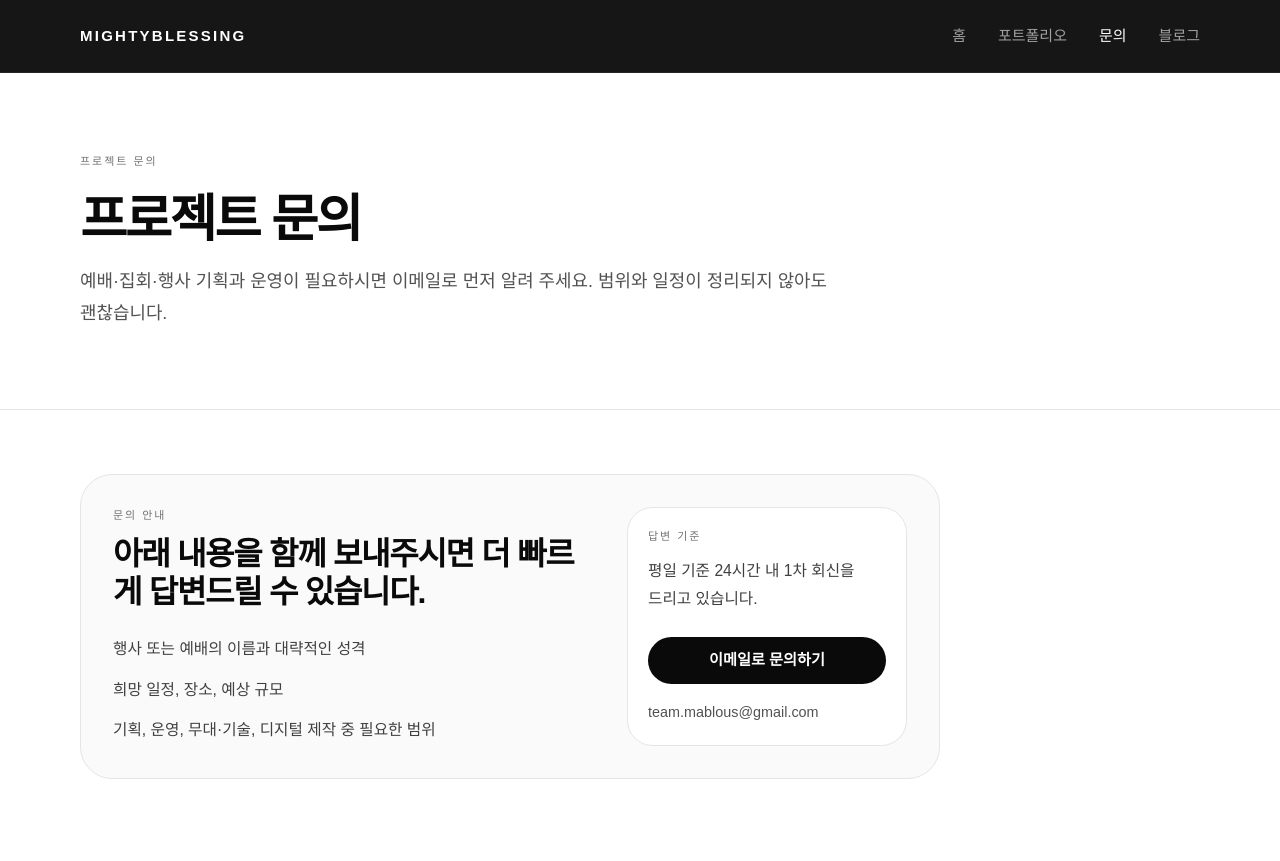
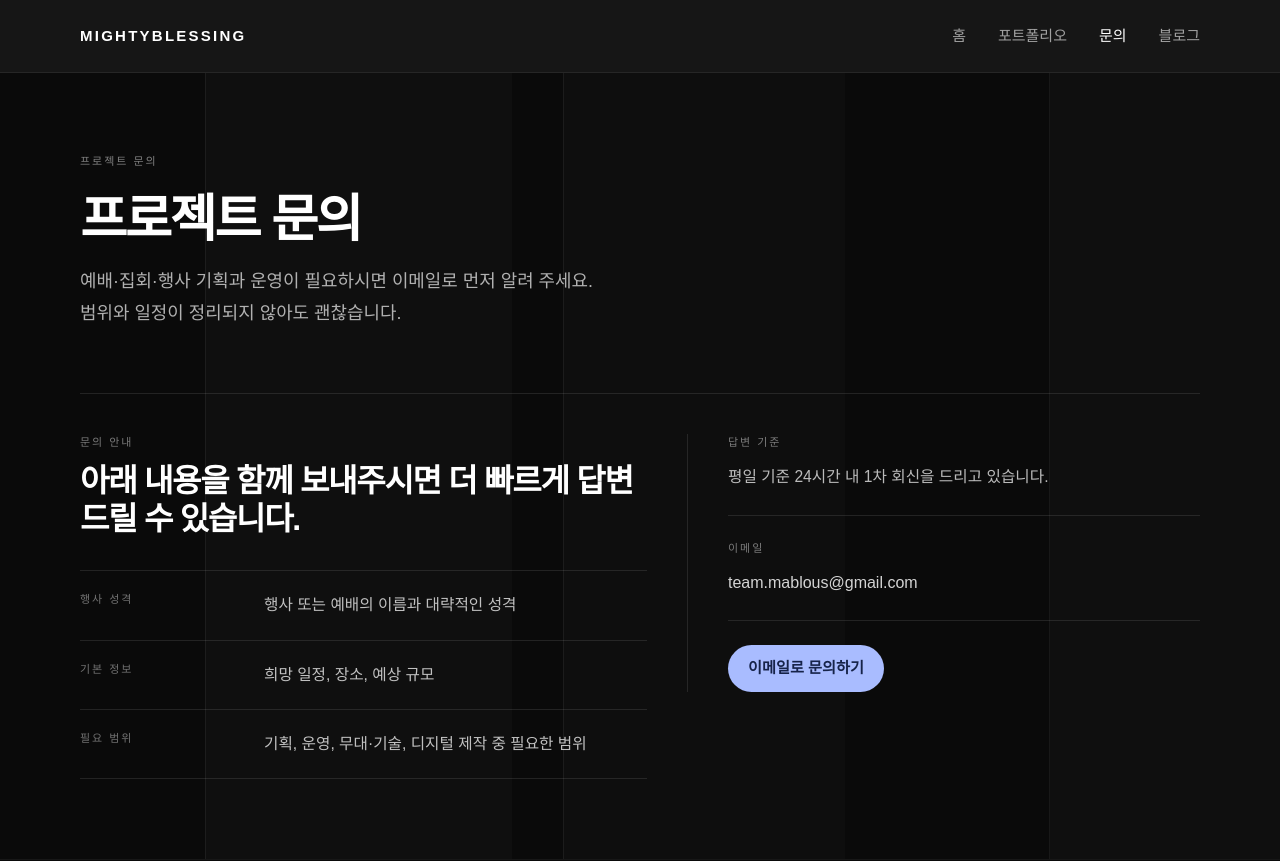
Before and after one commit to MightyBlessing/mightyblessing-site, a Next.js app: page /inquiry in a window 1280 px wide. Shown: the top 861 px of the page. Built offline with nearby package versions, Linux system fonts and the light colour scheme; a web font is replaced by a local one.

Commit message:
feat: refine portfolio and inquiry presentation

```diff
--- a/app/globals.css
+++ b/app/globals.css
@@ -53,3 +53,26 @@ body {
 .no-scrollbar::-webkit-scrollbar {
   display: none;
 }
+
+.scroll-cue-pulse {
+  animation: scroll-cue-pulse 1.8s ease-in-out infinite;
+}
+
+@keyframes scroll-cue-pulse {
+  0%,
+  100% {
+    opacity: 0.35;
+    transform: translateY(0);
+  }
+
+  50% {
+    opacity: 1;
+    transform: translateY(8px);
+  }
+}
+
+@media (prefers-reduced-motion: reduce) {
+  .scroll-cue-pulse {
+    animation: none;
+  }
+}
--- a/app/inquiry/page.tsx
+++ b/app/inquiry/page.tsx
@@ -1,44 +1,83 @@
-import { PageHero } from "@/components/PageHero";
-
 export default function InquiryPage() {
   return (
-    <>
-      <PageHero
-        eyebrow="프로젝트 문의"
-        title="프로젝트 문의"
-        subtitle="예배·집회·행사 기획과 운영이 필요하시면 이메일로 먼저 알려 주세요. 범위와 일정이 정리되지 않아도 괜찮습니다."
-      />
-      <section className="container-wide py-12 sm:py-16">
-        <div className="max-w-[860px] rounded-[2rem] border border-neutral-200 bg-neutral-50 p-6 sm:p-8">
-          <div className="grid gap-8 lg:grid-cols-[minmax(0,1fr)_280px]">
+    <section className="relative overflow-hidden border-b border-neutral-900 bg-neutral-950 text-white">
+      <div aria-hidden="true" className="pointer-events-none absolute inset-0">
+        <div className="absolute inset-y-0 left-[16%] w-[24%] bg-white/[0.022]" />
+        <div className="absolute inset-y-0 left-[44%] hidden w-[22%] bg-white/[0.016] lg:block" />
+        <div className="absolute inset-y-0 right-0 w-[18%] bg-white/[0.02]" />
+        <div className="absolute inset-y-0 left-[16%] w-px bg-white/6" />
+        <div className="absolute inset-y-0 left-[44%] hidden w-px bg-white/6 lg:block" />
+        <div className="absolute inset-y-0 right-[18%] w-px bg-white/6" />
+      </div>
+
+      <div className="container-wide relative py-16 sm:py-20">
+        <p className="mb-5 text-[11px] font-medium uppercase tracking-[0.18em] text-white/48">프로젝트 문의</p>
+        <h1 className="max-w-[920px] text-[2.05rem] leading-[1.16] font-semibold tracking-[-0.045em] text-white break-keep sm:text-[3.2rem]">
+          프로젝트 문의
+        </h1>
+        <p className="mt-4 max-w-[760px] text-[1.02rem] leading-[1.8] text-white/68 break-keep sm:text-[1.12rem]">
+          예배·집회·행사 기획과 운영이 필요하시면 이메일로 먼저 알려 주세요.
+          <br className="hidden sm:block" />
+          범위와 일정이 정리되지 않아도 괜찮습니다.
+        </p>
+
+        <section className="pt-12 sm:pt-16">
+          <div className="border-t border-white/10 pt-10">
+            <div className="grid gap-10 lg:grid-cols-[minmax(0,1.05fr)_minmax(280px,0.95fr)] lg:items-start">
               <div>
-              <p className="text-[11px] font-medium uppercase tracking-[0.18em] text-neutral-500">문의 안내</p>
-              <h2 className="mt-3 text-[1.5rem] leading-[1.18] font-semibold tracking-[-0.04em] text-neutral-950 sm:text-[2rem]">
+                <p className="text-[11px] font-medium uppercase tracking-[0.18em] text-white/45">문의 안내</p>
+                <h2 className="mt-3 max-w-[580px] text-[1.5rem] leading-[1.18] font-semibold tracking-[-0.04em] text-white sm:text-[2rem]">
                   아래 내용을 함께 보내주시면 더 빠르게 답변드릴 수 있습니다.
                 </h2>
-              <ul className="mt-6 space-y-3 text-[0.98rem] leading-[1.8] text-neutral-700 break-keep">
-                <li>행사 또는 예배의 이름과 대략적인 성격</li>
-                <li>희망 일정, 장소, 예상 규모</li>
-                <li>기획, 운영, 무대·기술, 디지털 제작 중 필요한 범위</li>
-              </ul>
+
+                <div className="mt-8 border-t border-white/10">
+                  <div className="grid gap-4 border-b border-white/10 py-5 sm:grid-cols-[160px_minmax(0,1fr)] sm:gap-6">
+                    <p className="text-[11px] font-medium uppercase tracking-[0.18em] text-white/42">행사 성격</p>
+                    <p className="text-[0.98rem] leading-[1.8] text-white/74 break-keep">
+                      행사 또는 예배의 이름과 대략적인 성격
+                    </p>
+                  </div>
+                  <div className="grid gap-4 border-b border-white/10 py-5 sm:grid-cols-[160px_minmax(0,1fr)] sm:gap-6">
+                    <p className="text-[11px] font-medium uppercase tracking-[0.18em] text-white/42">기본 정보</p>
+                    <p className="text-[0.98rem] leading-[1.8] text-white/74 break-keep">
+                      희망 일정, 장소, 예상 규모
+                    </p>
+                  </div>
+                  <div className="grid gap-4 border-b border-white/10 py-5 sm:grid-cols-[160px_minmax(0,1fr)] sm:gap-6">
+                    <p className="text-[11px] font-medium uppercase tracking-[0.18em] text-white/42">필요 범위</p>
+                    <p className="text-[0.98rem] leading-[1.8] text-white/74 break-keep">
+                      기획, 운영, 무대·기술, 디지털 제작 중 필요한 범위
+                    </p>
+                  </div>
+                </div>
               </div>
 
-            <div className="rounded-[1.6rem] border border-neutral-200 bg-white p-5">
-              <p className="text-[11px] font-medium uppercase tracking-[0.18em] text-neutral-500">답변 기준</p>
-              <p className="mt-3 text-[0.98rem] leading-[1.8] text-neutral-700 break-keep">
+              <div className="border-t border-white/10 pt-6 lg:border-t-0 lg:border-l lg:pt-0 lg:pl-10">
+                <div className="border-b border-white/10 pb-6">
+                  <p className="text-[11px] font-medium uppercase tracking-[0.18em] text-white/45">답변 기준</p>
+                  <p className="mt-3 text-[0.98rem] leading-[1.8] text-white/72 break-keep">
                     평일 기준 24시간 내 1차 회신을 드리고 있습니다.
                   </p>
+                </div>
+
+                <div className="border-b border-white/10 py-6">
+                  <p className="text-[11px] font-medium uppercase tracking-[0.18em] text-white/45">이메일</p>
+                  <p className="mt-3 text-[1rem] leading-[1.7] text-white/82 break-keep">team.mablous@gmail.com</p>
+                </div>
+
+                <div className="pt-6">
                   <a
                     href="mailto:team.mablous@gmail.com"
-                className="mt-6 inline-flex w-full items-center justify-center rounded-full bg-neutral-950 px-5 py-3 text-[0.95rem] font-semibold text-white transition-colors hover:bg-neutral-800"
+                    className="inline-flex items-center justify-center rounded-full bg-[#a9bcff] px-5 py-3 text-[0.95rem] font-semibold text-[#162349] transition-colors hover:bg-[#bfd0ff]"
                   >
                     이메일로 문의하기
                   </a>
-              <p className="mt-4 text-[0.9rem] leading-[1.7] text-neutral-600 break-keep">team.mablous@gmail.com</p>
+                </div>
               </div>
             </div>
           </div>
         </section>
-    </>
+      </div>
+    </section>
   );
 }
--- a/components/Footer.tsx
+++ b/components/Footer.tsx
@@ -10,7 +10,7 @@ const links = [
 
 export function Footer() {
   return (
-    <footer className="mt-24 bg-neutral-950 pb-12 pt-16 text-neutral-300">
+    <footer className="bg-neutral-950 pb-12 pt-16 text-neutral-300">
       <div className="container-wide">
         <div className="mb-12 flex flex-col gap-10 sm:flex-row sm:items-start sm:justify-between">
           <div className="max-w-md">
--- a/components/home/ProofStripSection.tsx
+++ b/components/home/ProofStripSection.tsx
@@ -1,12 +1,19 @@
 export function ProofStripSection() {
   return (
-    <section className="border-y border-neutral-200 bg-neutral-50 py-16 sm:py-20">
-      <div className="container-wide">
-        <p className="mb-4 text-[11px] font-medium uppercase tracking-[0.18em] text-neutral-500">함께 붙드는 말씀</p>
-        <blockquote className="max-w-[920px] text-[1.45rem] leading-[1.55] font-medium tracking-[-0.03em] text-neutral-950 break-keep sm:text-[2rem]">
+    <section className="relative overflow-hidden border-y border-neutral-800 bg-neutral-900 py-16 text-white sm:py-20">
+      <div
+        aria-hidden="true"
+        className="pointer-events-none absolute inset-x-0 top-1/2 -translate-y-1/2 text-center text-[4.6rem] leading-none font-semibold tracking-[-0.08em] text-white/[0.05] uppercase sm:text-[7rem] lg:text-[11rem]"
+      >
+        Hebrews
+      </div>
+      <div className="container-wide relative text-center">
+        <p className="mb-4 text-[11px] font-medium uppercase tracking-[0.18em] text-white/48">함께 붙드는 말씀</p>
+        <blockquote className="mx-auto max-w-[920px] text-[1.52rem] leading-[1.48] font-medium tracking-[-0.03em] text-white break-keep sm:text-[2.2rem]">
           &ldquo;그런즉 우리도 그의 치욕을 짊어지고 영문 밖으로 그에게 나아가자&rdquo;
         </blockquote>
-        <p className="mt-4 text-[12px] font-medium tracking-[0.15em] text-violet-600">히브리서 13:13</p>
+        <p className="mt-5 text-[12px] font-medium tracking-[0.15em] text-violet-300">히브리서 13:13</p>
+        <div className="mx-auto mt-8 h-px w-16 bg-white/16" />
       </div>
     </section>
   );
--- a/components/portfolio/PortfolioMediaTile.tsx
+++ b/components/portfolio/PortfolioMediaTile.tsx
@@ -30,7 +30,7 @@ export function PortfolioMediaTile({
     <figure className={className}>
       {item.type === "video" ? (
         <video
-          className={mediaClassName}
+          className={`block ${mediaClassName}`.trim()}
           autoPlay={autoPlay}
           muted={muted}
           loop={loop}
@@ -46,7 +46,7 @@ export function PortfolioMediaTile({
         <img
           src={item.url}
           alt={item.alt ?? ""}
-          className={mediaClassName}
+          className={`block ${mediaClassName}`.trim()}
           loading={priority ? "eager" : "lazy"}
           decoding="async"
         />
--- a/content/portfolio/regional-worship-case.md
+++ b/content/portfolio/regional-worship-case.md
@@ -1,5 +1,5 @@
 ---
-title: 기독 학생 대회 및 지역 예배/집회 운영
+title: 기독 학생 대회 및 지역 예배 집회 운영
 slug: regional-worship-case
 date: "2022-11-01"
 featured: true
```
Also changed, not shown: app/portfolio/page.tsx (+105 -54 lines), components/home/HeroSection.tsx (+19 -2 lines), components/home/WhatWeDoSection.tsx (+18 -15 lines). Lines whose indentation alone changed are shown as unchanged.
